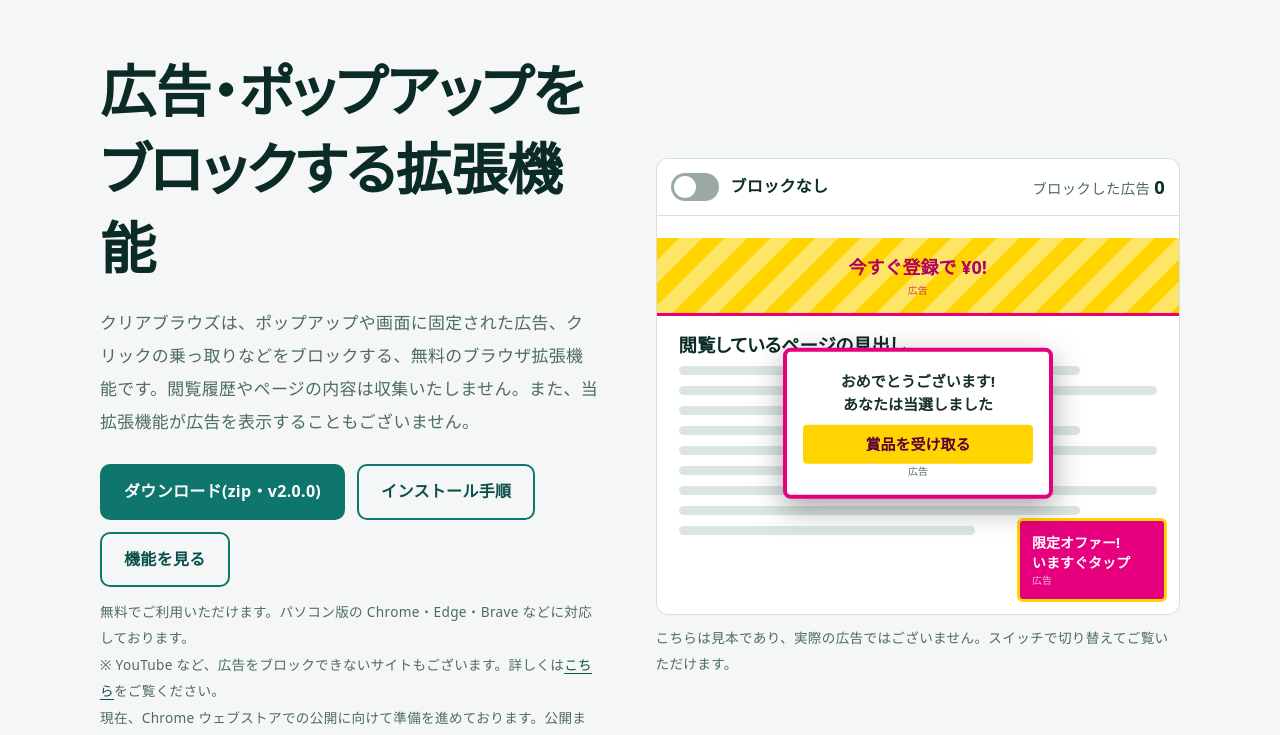
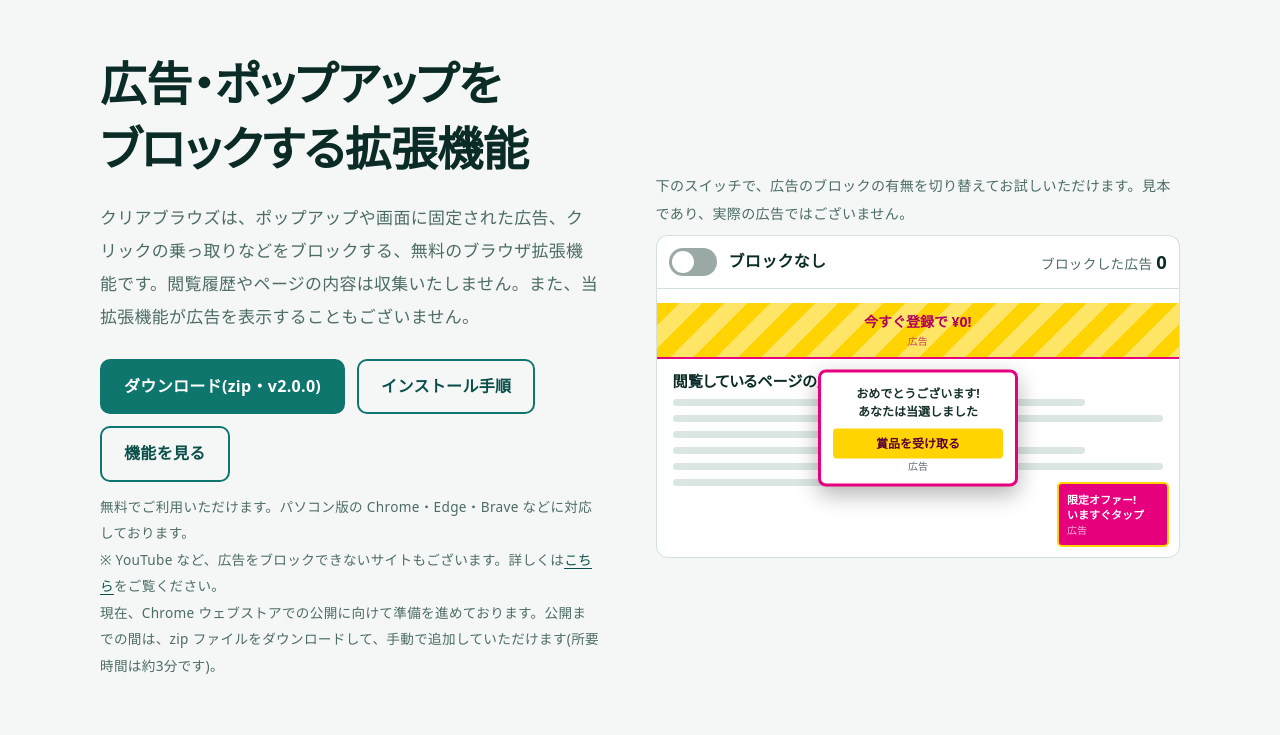
Before and after one commit to ProjectClearBrowse/clearbrowse, a browser extension: page docs/index.html in a window 1280 px wide. Shown: the part 58-793 px from the top of the page. Drawn offline with Linux system fonts and the light colour scheme.

Commit message:
Add files via upload

```diff
--- a/docs/index.html
+++ b/docs/index.html
@@ -46,6 +46,7 @@
       </div>
 
       <figure class="demo">
+        <p class="demo-note">下のスイッチで、広告のブロックの有無を切り替えてお試しいただけます。見本であり、実際の広告ではございません。</p>
         <div class="demo-bar">
           <label class="switch">
             <input type="checkbox" id="demoToggle">
@@ -59,11 +60,9 @@
           <h3>閲覧しているページの見出し</h3>
           <div class="bar m"></div><div class="bar"></div><div class="bar s"></div>
           <div class="bar m"></div><div class="bar"></div><div class="bar s"></div>
-          <div class="bar"></div><div class="bar m"></div><div class="bar s"></div>
           <div class="ad ad-corner">限定オファー!<br>いますぐタップ<small>広告</small></div>
           <div class="ad ad-popup">おめでとうございます!<br>あなたは当選しました<span class="fake-btn">賞品を受け取る</span><small>広告</small></div>
         </div>
-        <figcaption class="fine">こちらは見本であり、実際の広告ではございません。スイッチで切り替えてご覧いただけます。</figcaption>
       </figure>
     </div>
   </section>
--- a/docs/style.css
+++ b/docs/style.css
@@ -80,7 +80,7 @@ p { margin: 0 0 1em; }
 .hero { padding: 36px 0 72px; }
 .hero .wrap { display: grid; gap: 44px; align-items: center; }
 @media (min-width: 940px) { .hero .wrap { grid-template-columns: 1fr 1.05fr; gap: 56px; } }
-.hero h1 { margin-bottom: 20px; }
+.hero h1 { margin-bottom: 20px; font-size: clamp(1.9rem, 4.6vw, 2.9rem); word-break: keep-all; }
 .lead { font-size: 1.06rem; color: var(--muted); max-width: 30em; }
 .hero-cta { display: flex; flex-wrap: wrap; gap: 12px; margin: 26px 0 12px; }
 .fine { font-size: .85rem; color: var(--muted); margin: 0; }
@@ -90,7 +90,7 @@ p { margin: 0 0 1em; }
 .demo-bar {
   display: flex; align-items: center; justify-content: space-between; gap: 12px; flex-wrap: wrap;
   background: var(--surface); border: 1px solid var(--line); border-radius: 12px 12px 0 0;
-  padding: 10px 14px; border-bottom: 0;
+  padding: 8px 12px; border-bottom: 0;
 }
 .switch { display: inline-flex; align-items: center; gap: 12px; cursor: pointer; font-weight: 700; }
 .switch input { position: absolute; opacity: 0; width: 1px; height: 1px; }
@@ -99,38 +99,39 @@ p { margin: 0 0 1em; }
 .switch input:checked + .track { background: var(--brand); }
 .switch input:checked + .track::after { transform: translateX(20px); }
 .switch input:focus-visible + .track { outline: 3px solid var(--focus); outline-offset: 3px; }
-.demo-count { font-size: .9rem; color: var(--muted); }
+.demo-note { margin: 0 0 8px; font-size: .88rem; color: var(--muted); }
+.demo-count { font-size: .85rem; color: var(--muted); }
 .demo-count b { color: var(--ink); font-size: 1.15rem; }
 
 .stage {
-  position: relative; overflow: hidden; height: 400px;
+  position: relative; overflow: hidden; height: 270px;
   background: #fff; color: #17302c;
   border: 1px solid var(--line); border-radius: 0 0 12px 12px;
-  padding: 22px 22px 0; font-size: 14px; line-height: 1.7; letter-spacing: 0;
+  padding: 14px 16px 0; font-size: 12px; line-height: 1.6; letter-spacing: 0;
 }
-.stage h3 { font-size: 1.15rem; margin-bottom: 8px; color: #0b2b27; }
-.stage .bar { height: 9px; border-radius: 5px; background: #dbe6e3; margin: 0 0 11px; }
+.stage h3 { font-size: .95rem; margin-bottom: 6px; color: #0b2b27; }
+.stage .bar { height: 7px; border-radius: 4px; background: #dbe6e3; margin: 0 0 9px; }
 .stage .bar.s { width: 62%; }
 .stage .bar.m { width: 84%; }
 
 .ad { position: absolute; font-weight: 800; transition: opacity .25s, transform .25s, max-height .25s; }
 .ad small { display: block; font-size: 10px; font-weight: 500; opacity: .7; }
 .ad-banner {
-  position: static; max-height: 90px; margin: 0 -22px 16px; padding: 14px 22px;
+  position: static; max-height: 60px; margin: 0 -16px 12px; padding: 8px 16px;
   background: repeating-linear-gradient(135deg, var(--ad-yellow) 0 16px, #ffe566 16px 32px);
-  color: #b00063; font-size: 18px; text-align: center; border-bottom: 3px solid var(--ad-pink);
+  color: #b00063; font-size: 14px; text-align: center; border-bottom: 2px solid var(--ad-pink);
 }
 .ad-corner {
-  right: 12px; bottom: 12px; width: 150px; padding: 12px; background: var(--ad-pink); color: #fff;
-  border: 3px solid var(--ad-yellow); border-radius: 6px; font-size: 14px; line-height: 1.4; z-index: 2;
+  right: 10px; bottom: 10px; width: 112px; padding: 8px; background: var(--ad-pink); color: #fff;
+  border: 2px solid var(--ad-yellow); border-radius: 5px; font-size: 11px; line-height: 1.4; z-index: 2;
 }
 .ad-popup {
-  left: 50%; top: 52%; width: min(270px, 80%); transform: translate(-50%, -50%);
-  padding: 18px 16px 16px; background: #fff; color: #17302c; text-align: center;
-  border: 4px solid var(--ad-pink); border-radius: 8px; box-shadow: 0 10px 30px rgba(0,0,0,.35); z-index: 3;
-  font-size: 15px; line-height: 1.5;
+  left: 50%; top: 52%; width: min(200px, 80%); transform: translate(-50%, -50%);
+  padding: 12px 12px 10px; background: #fff; color: #17302c; text-align: center;
+  border: 3px solid var(--ad-pink); border-radius: 8px; box-shadow: 0 8px 22px rgba(0,0,0,.3); z-index: 3;
+  font-size: 12px; line-height: 1.5;
 }
-.ad-popup .fake-btn { display: block; margin-top: 10px; padding: 8px; background: var(--ad-yellow); color: #5a0034; border-radius: 4px; }
+.ad-popup .fake-btn { display: block; margin-top: 8px; padding: 6px; background: var(--ad-yellow); color: #5a0034; border-radius: 4px; }
 
 /* ブロック後 */
 .stage[data-blocked="true"] .ad { opacity: 0; pointer-events: none; }
@@ -143,7 +144,6 @@ p { margin: 0 0 1em; }
   .ad, .switch .track, .switch .track::after { transition: none; }
   .stage:not([data-blocked="true"]) .ad-popup { animation: none; }
 }
-.demo figcaption { margin-top: 10px; }
 
 /* ---------- 共通セクション ---------- */
 section.block { padding: 64px 0; border-top: 1px solid var(--line); }
```
Also changed, not shown: 1 other file.
